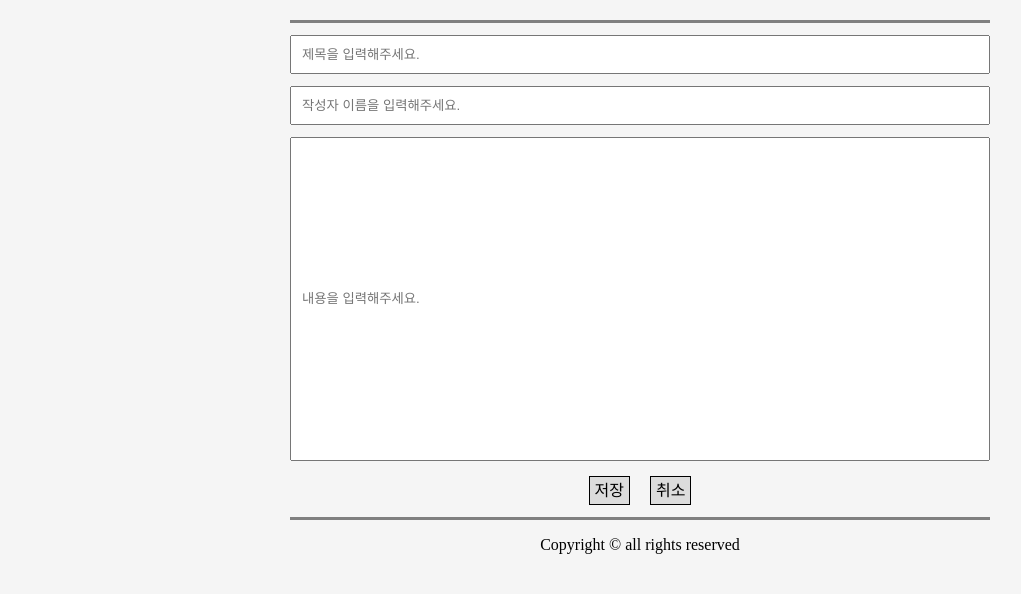
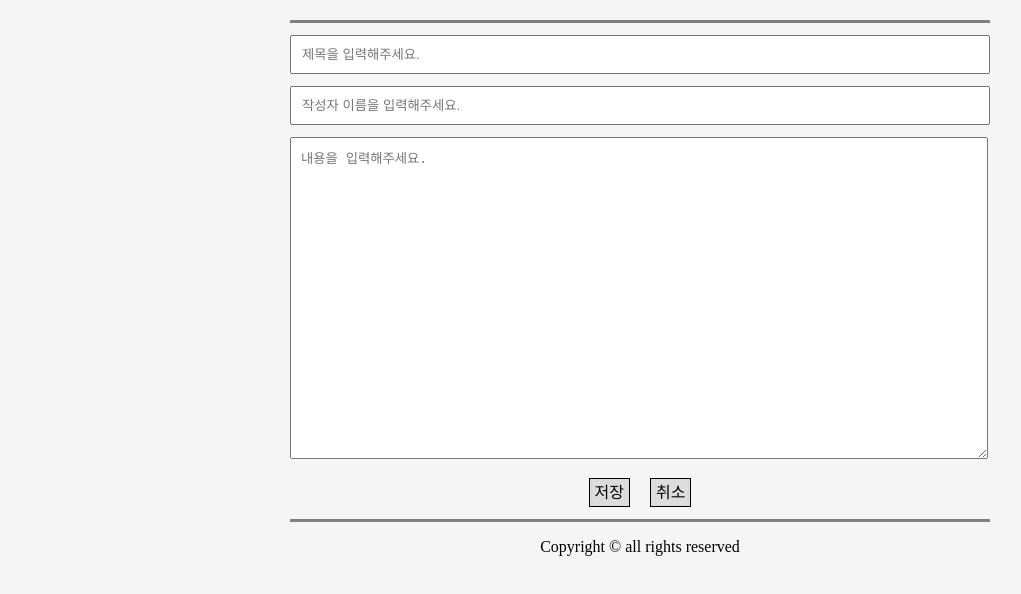
Before and after one commit to Fourrah/Dash-board, a plain HTML site: page write.html in a window 1280 px wide. Shown: the part 92-686 px from the top of the page, without its empty margins (0-1021 px from the left). Drawn offline with nearby package versions, Linux system fonts and the light colour scheme.

Commit message:
change input tag to textarea tag

```diff
--- a/write.html
+++ b/write.html
@@ -5,6 +5,7 @@
         <meta http-equiv="X-UA-Compatible" content="IE=edge">
         <meta name="viewport" content="width=device-width, initial-scale=1.0">
         <title>DashBoard</title>
+        <script src="https://cdnjs.cloudflare.com/ajax/libs/jquery/1.12.4/jquery.min.js"></script>
         <link rel="stylesheet" href="writestyle.css"/>
         <script src="app.js" defer></script>
     </head>
@@ -16,11 +17,10 @@
         </header>
         <main>
             <form class="write">
-                <div class="info">
-                    <input type="text" placeholder="제목을 입력해주세요." required>
-                    <input type="text" placeholder="작성자 이름을 입력해주세요." required>
-                </div>
-                <input type="textarea" placeholder="내용을 입력해주세요." class="text" required>
+                <input type="text" placeholder="제목을 입력해주세요." required>
+                <input type="text" placeholder="작성자 이름을 입력해주세요." required>
+                <textarea class="text" placeholder="내용을 입력해주세요." required></textarea>
+                <!-- <input type="text" placeholder="내용을 입력해주세요." class="text" required> -->
                 <div class="button">
                     <p><a href="#">저장</a><a href="main.html">취소</a></p>
                 </div>
--- a/writestyle.css
+++ b/writestyle.css
@@ -19,13 +19,16 @@ h1 a{
     width: 676px;
     padding: 10px;
     margin: 12px auto 0;
+    word-break: break-all;
 }
 
 .write .text {
+    width: 676px;
+    padding: 10px;
+    margin: 12px auto 0;
     table-layout: fixed;
     height: 300px;
     white-space: pre-line;
-    word-break: break-all;
 }
 
 .write .button {
```
Also changed, not shown: main.html (+1 -0 lines).
